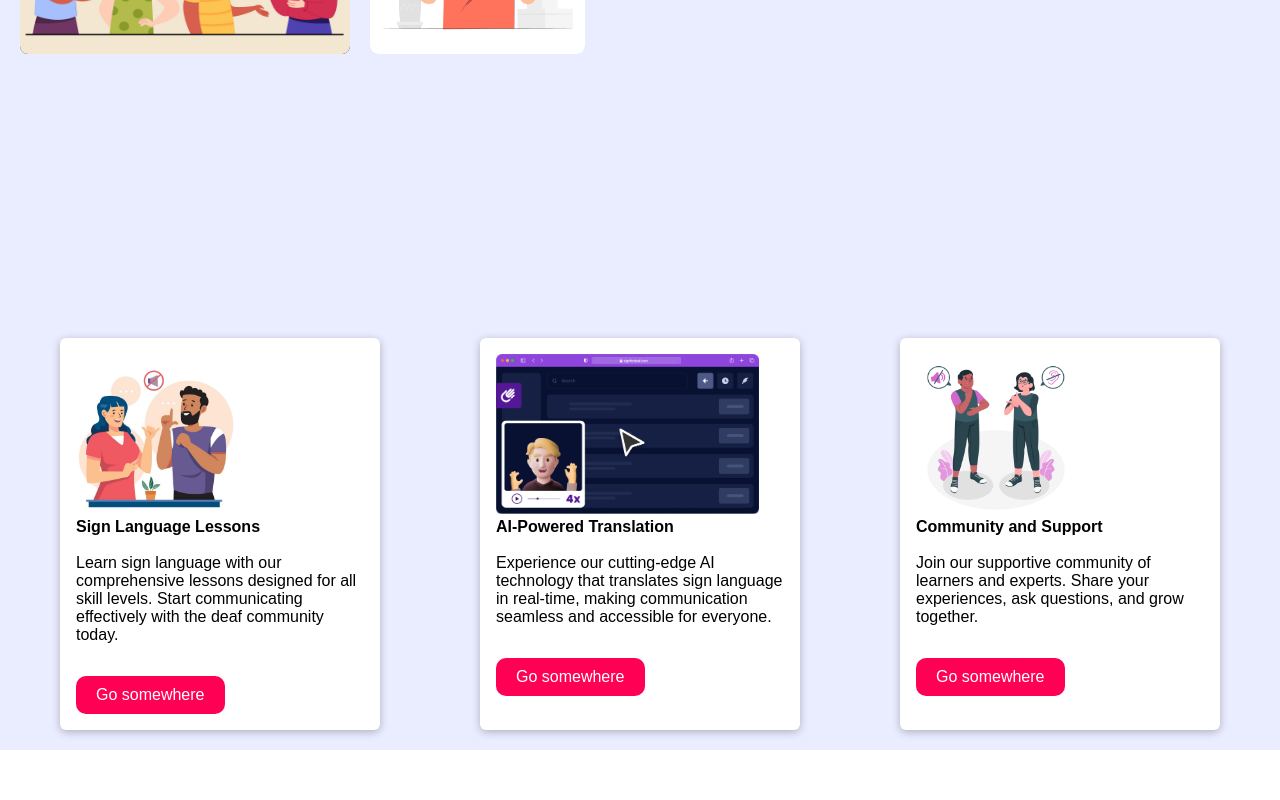
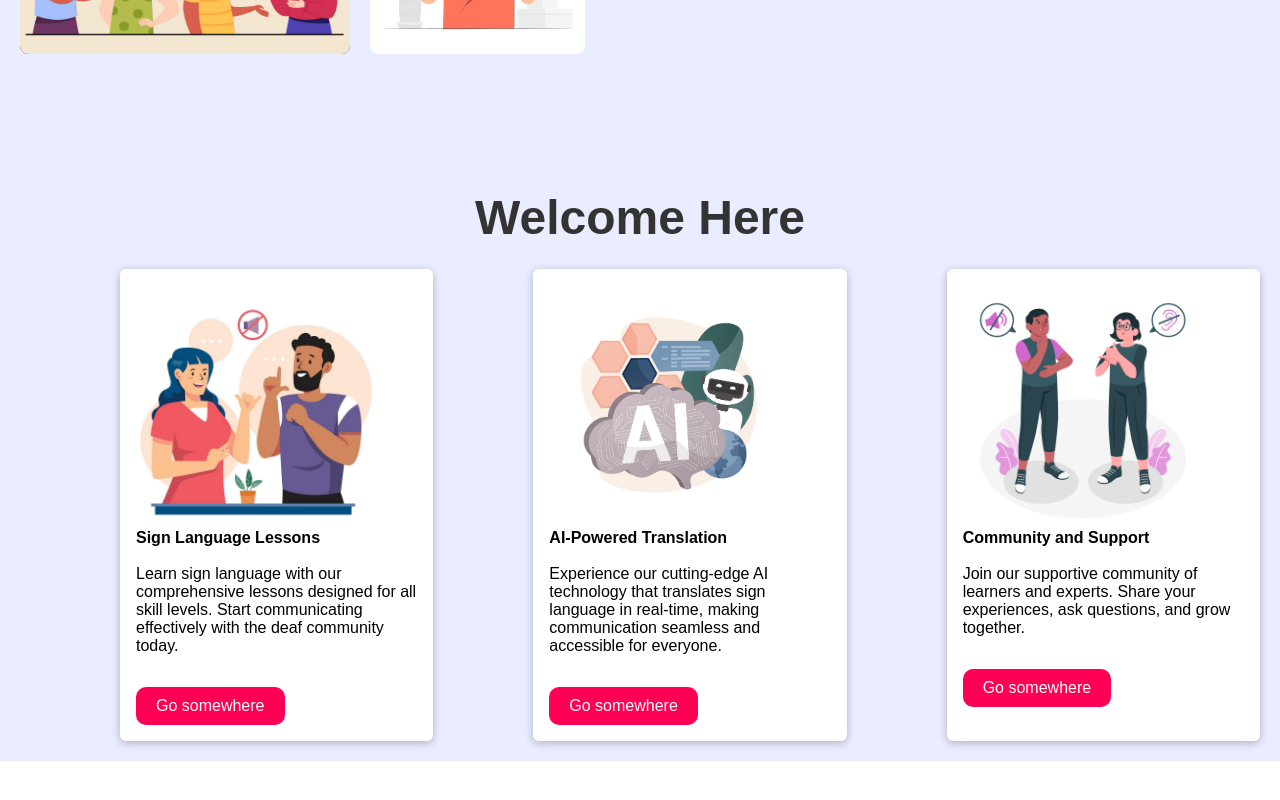
Before and after one commit to arshbhushan/Silent-Symphony, a React (Create React App) app in the folder finger-spelling-frontend/: page / in a window 1280 px wide. Shown: the part 1363-2163 px from the top of the page. Built offline with nearby package versions, Linux system fonts and the light colour scheme.

Commit message:
added header above grid

```diff
--- a/finger-spelling-frontend/src/shared/components/UIElements/NewCard.css
+++ b/finger-spelling-frontend/src/shared/components/UIElements/NewCard.css
@@ -1,10 +1,18 @@
+.grid-header {
+  text-align: center; /* Center the heading text */
+  font-size: 3rem; /* Adjust the font size to be more reasonable */
+  margin-top: -30%; /* Add space above the heading */
+  margin-bottom: 4px; /* Add more space below the heading to avoid overlap */
+  font-weight: bold; /* Make the text bold */
+  color: #333333; /* Adjust the text color */
+}
+
 .card-grid {
   display: flex;
   justify-content: center; /* Center the cards horizontally */
   gap: 100px; /* Adjust the gap between cards */
   padding: 20px; /* Add padding around the grid */
-    background-color: #eaedff; /* Optional: background color for better visibility */
-    margin-top: -20%;
+  background-color: #eaedff; /* Match the background color */
 }
 
 .card-item {
@@ -13,9 +21,8 @@
 }
 
 .card-img {
-    height: 10rem; /* Set a fixed height for the image */
+  height: 15rem; /* Set a fixed height for the image */
   object-fit: cover; /* Ensure the image covers the area without stretching */
-
 }
 
 .card-body {
@@ -30,7 +37,7 @@
   padding: 10px 20px; /* Adjust the padding */
   font-size: 16px; /* Adjust the font size */
   transition: background-color 0.3s ease; /* Add transition for background color */
-    margin-top: 2rem;
+  margin-top: 2rem; /* Add margin-top to separate the button from the content */
 }
 
 .custom-button:hover {
--- a/finger-spelling-frontend/src/shared/components/UIElements/NewCard.jsx
+++ b/finger-spelling-frontend/src/shared/components/UIElements/NewCard.jsx
@@ -5,8 +5,11 @@ import './NewCard.css'; // Import the CSS file for custom styles
 
 function NewCard() {
   return (
-
-    <div title='welcome here' className="card-grid">
+    <>
+        <header className="grid-header">Welcome Here</header>
+      <div className="card-grid">
+        <div className="card-grid-heading">
+        </div>
         <Card className="card-item">
           <Card.Img variant="top" src="home_bg.jpg" className="card-img" />
           <Card.Body>
@@ -21,7 +24,7 @@ function NewCard() {
         </Card>
 
         <Card className="card-item">
-        <Card.Img variant="top" src="cardImage2.png" className="card-img" />
+          <Card.Img variant="top" src="grid-image-5.jpg" className="card-img" />
           <Card.Body>
             <Card.Title><b>AI-Powered Translation</b></Card.Title>
             <br></br>
@@ -45,6 +48,7 @@ function NewCard() {
           </Card.Body>
         </Card>
       </div>
+    </>
   );
 }
 
```
Also changed, not shown: finger-spelling-frontend/public/grid-image-5.jpg (added). Lines whose indentation alone changed are shown as unchanged.
